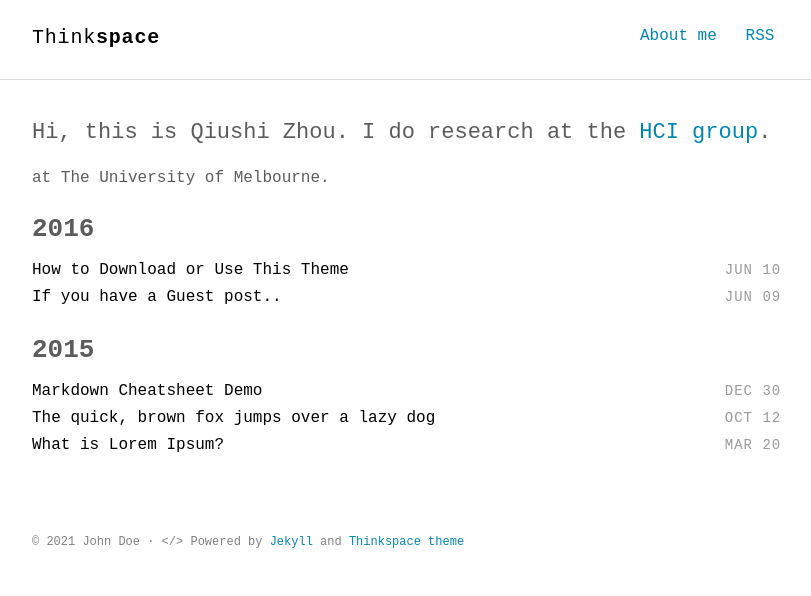
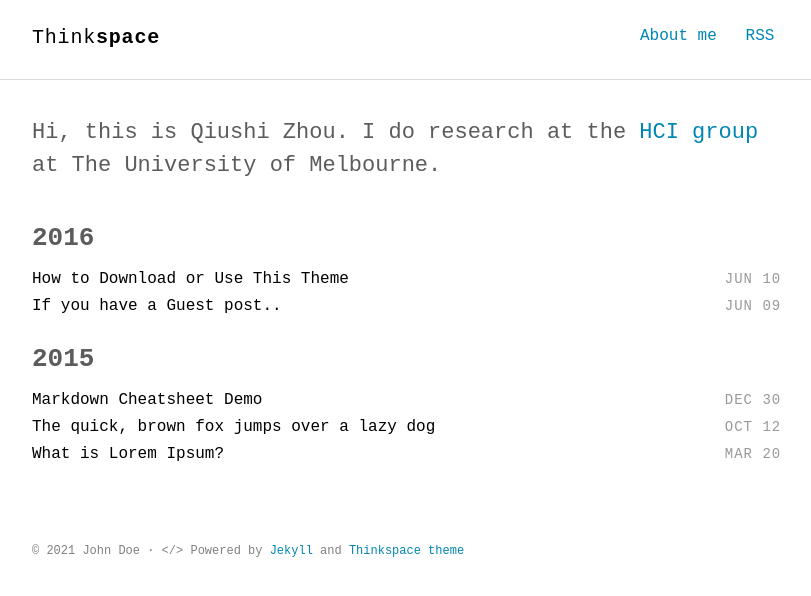
Before and after one commit to qiushi-zhou/qiushi-zhou.github.io, a Jekyll site: the page built from index.html, in a window 1280 px wide. Shown: the top 596 px of the page, without its empty margins (232-1043 px from the left). Built offline with Jekyll 4.4.1, drawn with Linux system fonts in a browser that asks for light colours; some web fonts are replaced.

Commit message:
Update intro.html

```diff
--- a/_includes/intro.html
+++ b/_includes/intro.html
@@ -1,5 +1,5 @@
 <section class="intro">
   <div class="container">
-    <p class="lead">Hi, this is Qiushi Zhou. I do research at the <a href="https://cis.unimelb.edu.au/hci/">HCI group</a>.</p> at The University of Melbourne.
+    <p class="lead">Hi, this is Qiushi Zhou. I do research at the <a href="https://cis.unimelb.edu.au/hci/">HCI group</a> at The University of Melbourne.</p>
   </div>
 </section>
```
